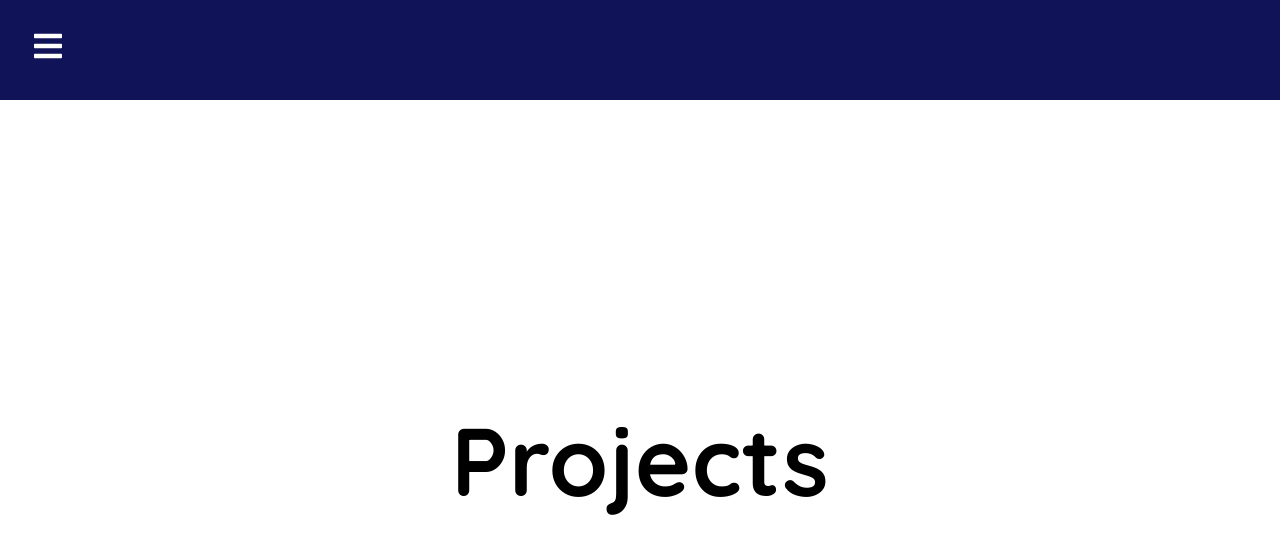
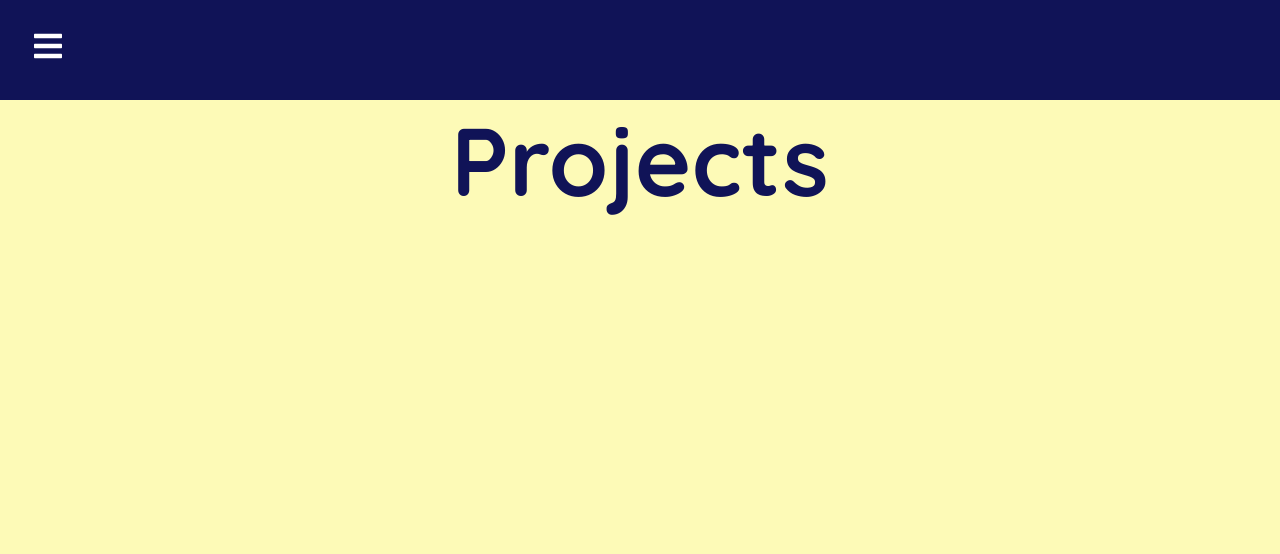
Before and after one commit to malcolmc10/LandingPage, a React (Create React App) app in the folder client/: page /mywork in a window 1280 px wide. Shown: the top 554 px of the page. Built offline with nearby package versions, Linux system fonts and the light colour scheme.

Commit message:
styling and working on my work section

```diff
--- a/client/src/App.css
+++ b/client/src/App.css
@@ -8,16 +8,33 @@
   /* min-height: 100%; */
   height: auto;
   width: auto;
+
+
 }
 
-.home, .contactus, .about, .mywork {
+.home, .contactus, .about  {
   display: flex;
-  height: 90vh;
+  height: 100vh;
   align-items: center;
   justify-content: center;
   font-size: 3rem;
 
 
+
+
+}
+
+.mywork {
+  background-color: #fdfab7;
+  display: flex;
+  height: 100vh;
+  /* align-items: center; */
+  justify-content: center;
+  font-size: 3rem;
+}
+
+.projectheading {
+  color: #101357;
 }
 
 .home {
@@ -30,6 +47,7 @@
 .welcome {
   text-align: center;
   padding: 40px;
+  background-size: 100% 100%;
 
 }
 
--- a/client/src/App.js
+++ b/client/src/App.js
@@ -9,12 +9,14 @@ import MyWork from './pages/MyWork';
 
 
 
+
 function App() {
   return (
     <>
       <Router>
 
         <Navbar />
+
 
         <Switch>
           <Route path='/' exact component={Home} />
@@ -26,7 +28,7 @@ function App() {
     </Switch>
       </Router>
 
-      {/* <Work/> */}
+
 
 
 
--- a/client/src/components/Welcome.jsx
+++ b/client/src/components/Welcome.jsx
@@ -1,5 +1,6 @@
 import React from 'react'
 // import logo from './package.svg'
+import MyWork from '../pages/MyWork'
 
 
 
@@ -23,8 +24,11 @@ function Welcome() {
 
 <div className="button_welcome">
 <a href="https://pdfhost.io/v/NsnhIGvUj_Colin_Malcolm_Resume_2021" rel="noreferrer" target="_blank"  class="button2 ">Resume</a>
-<a href="something" class="button2 ">View My Work</a>
+<a href="/mywork" class="button2 ">View My Work</a>
       </div>
+
+
+
 
 
 
--- a/client/src/components/Work.jsx
+++ b/client/src/components/Work.jsx
@@ -1,7 +1,7 @@
 import React, { Component } from 'react';
 import './Work.css';
-import { AiFillGithub } from "react-icons/ai"
-import {CgBrowser} from "react-icons/cg"
+// import { AiFillGithub } from "react-icons/ai"
+// import {CgBrowser} from "react-icons/cg"
 // import Box from "./components/Box.png"
 // import Clima from "./components/Clima.png"
 // import Covid from "./components/Covid.png"
--- a/client/src/pages/Home.jsx
+++ b/client/src/pages/Home.jsx
@@ -1,5 +1,6 @@
 import React from 'react'
 import Welcome from '../components/Welcome'
+
 
 
 
@@ -21,6 +22,7 @@ function Home() {
 
 
 
+
     </div>
   )
 }
--- a/client/src/pages/MyWork.jsx
+++ b/client/src/pages/MyWork.jsx
@@ -4,7 +4,7 @@ import React from 'react'
 function MyWork() {
   return (
     <div className="mywork">
-      <h1>Projects</h1>
+      <h1 className="projectheading">Projects</h1>
 
     </div>
   )
```
